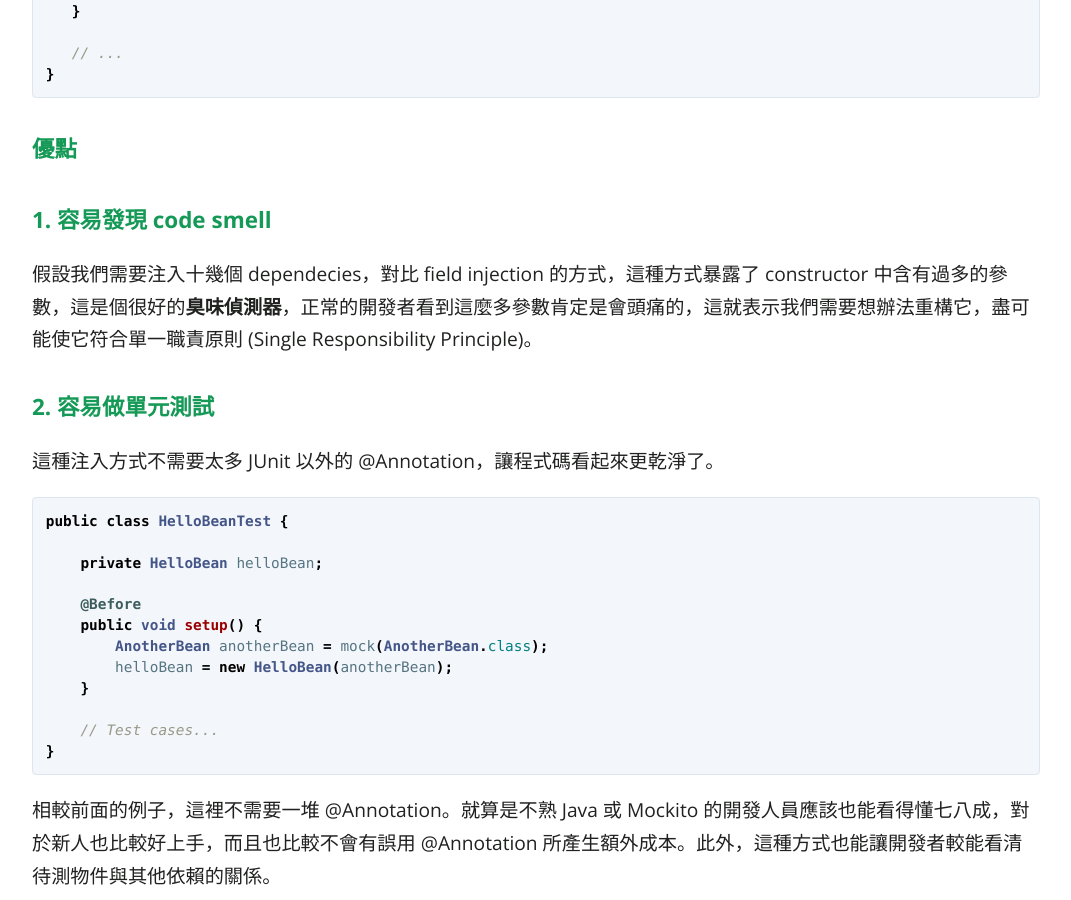
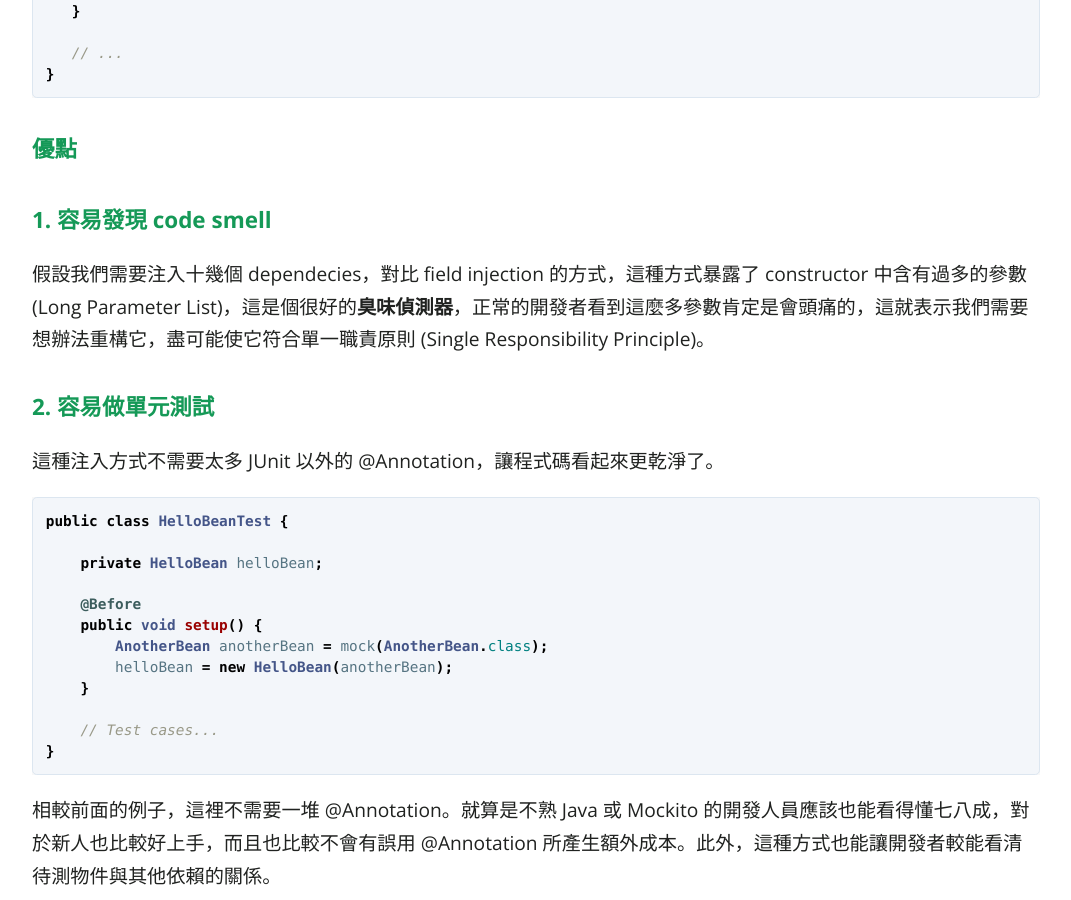
Before and after one commit to KaiSheng714/KaiSheng714.github.io, a Jekyll site: the page built from _posts/2022-02-25-analyzing-dependency-injection-patterns-in-spring.md, in a window 1280 px wide and 900 px high, scrolled down 2850 px. Shown: the whole window, without its empty margins (104-1175 px from the left). Built offline with Jekyll 4.4.1, drawn with Linux system fonts in a browser that asks for light colours; comment, search, counter and statistics services are not loaded.

Commit message:
spring-di

```diff
--- a/_posts/2022-02-25-analyzing-dependency-injection-patterns-in-spring.md
+++ b/_posts/2022-02-25-analyzing-dependency-injection-patterns-in-spring.md
@@ -104,7 +104,7 @@ public class HelloBean {
 ### **優點**
 ### **1. 容易發現 code smell**
 
-假設我們需要注入十幾個 dependecies，對比 field injection 的方式，這種方式暴露了 constructor 中含有過多的參數，這是個很好的**臭味偵測器**，正常的開發者看到這麼多參數肯定是會頭痛的，這就表示我們需要想辦法重構它，盡可能使它符合單一職責原則 (Single Responsibility Principle)。
+假設我們需要注入十幾個 dependecies，對比 field injection 的方式，這種方式暴露了 constructor 中含有過多的參數 (Long Parameter List)，這是個很好的**臭味偵測器**，正常的開發者看到這麼多參數肯定是會頭痛的，這就表示我們需要想辦法重構它，盡可能使它符合單一職責原則 (Single Responsibility Principle)。
 
 ### **2. 容易做單元測試**
 
```
